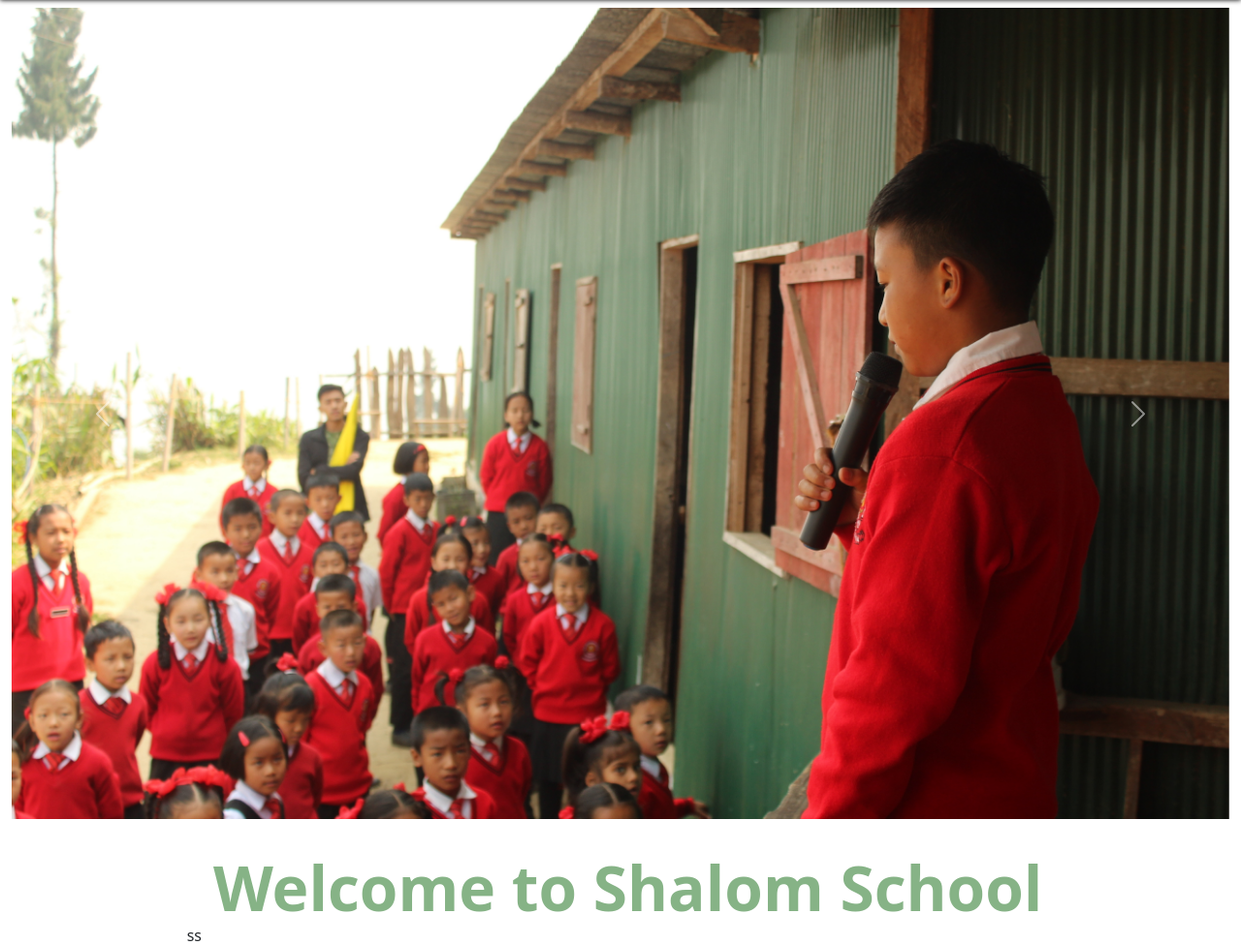
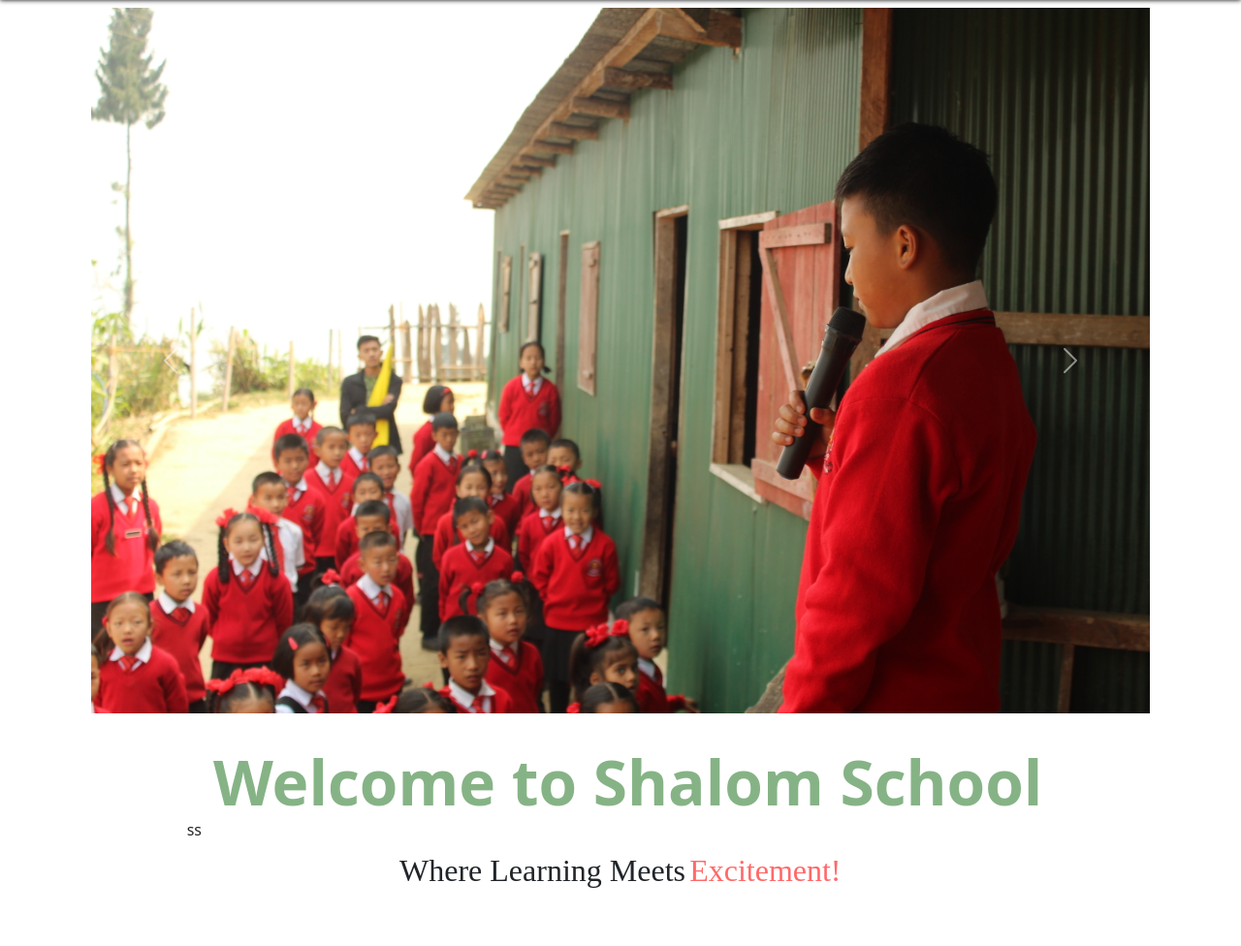
Before and after one commit to TechSage369/ShalomWebsite, a Django app: page / in a window 1280 px wide. Shown: the part 176-1152 px from the top of the page at 97% size. Run offline with Django 4.2, Linux system fonts and the light colour scheme; some libraries are stand-ins or nearby versions; some web fonts are replaced.

Commit message:
fix: add container class to carousel

```diff
--- a/backend/templates/website/homepage.html
+++ b/backend/templates/website/homepage.html
@@ -3,11 +3,11 @@
     Shalom English School
 {% endblock title %}
 {% block header %}
-    {% include 'website/partials/navbar.html' %}
+        {% include 'website/partials/navbar.html' %}
 {% endblock header %}
 {% block content %}
     <!-- Carousel Section for images -->
-    <div style="padding: -20px;">
+    <div class="container" style="padding: -20px;">
     {% include 'website/partials/carousel.html' %}
 </div>
       <!-- Tagline Welcome and read more -->
```
